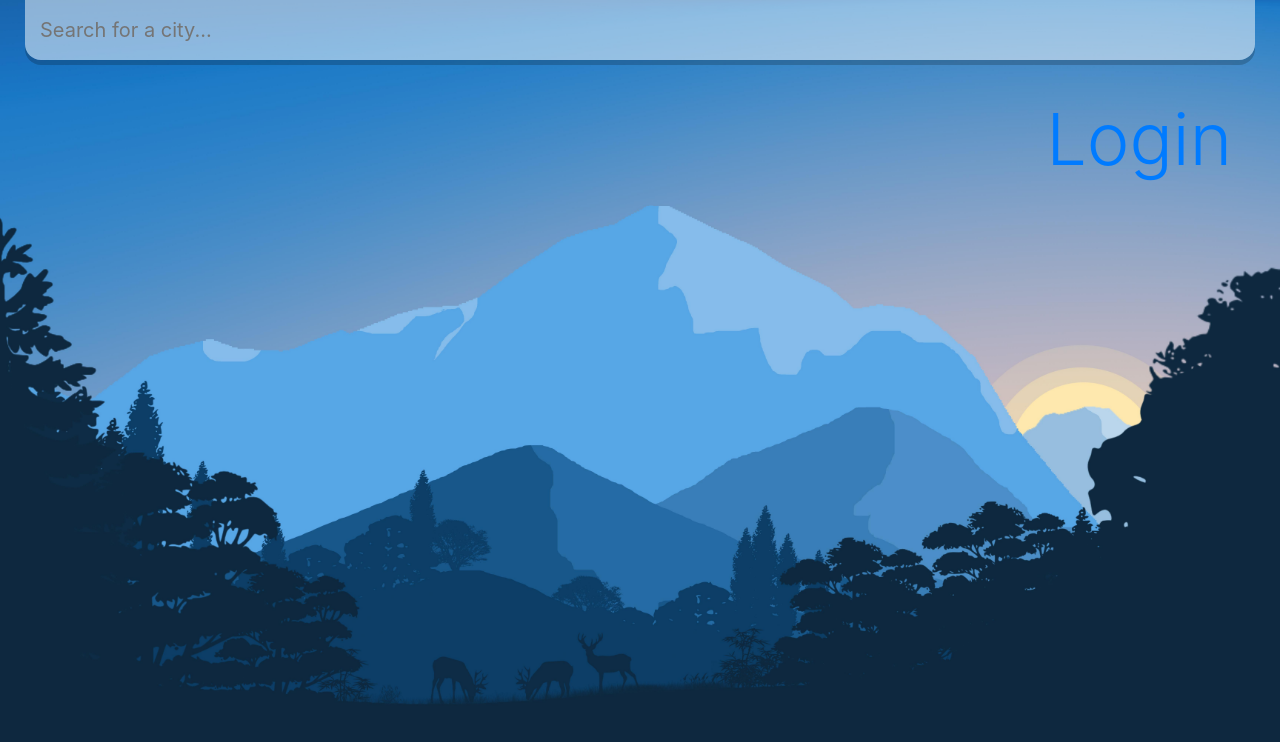
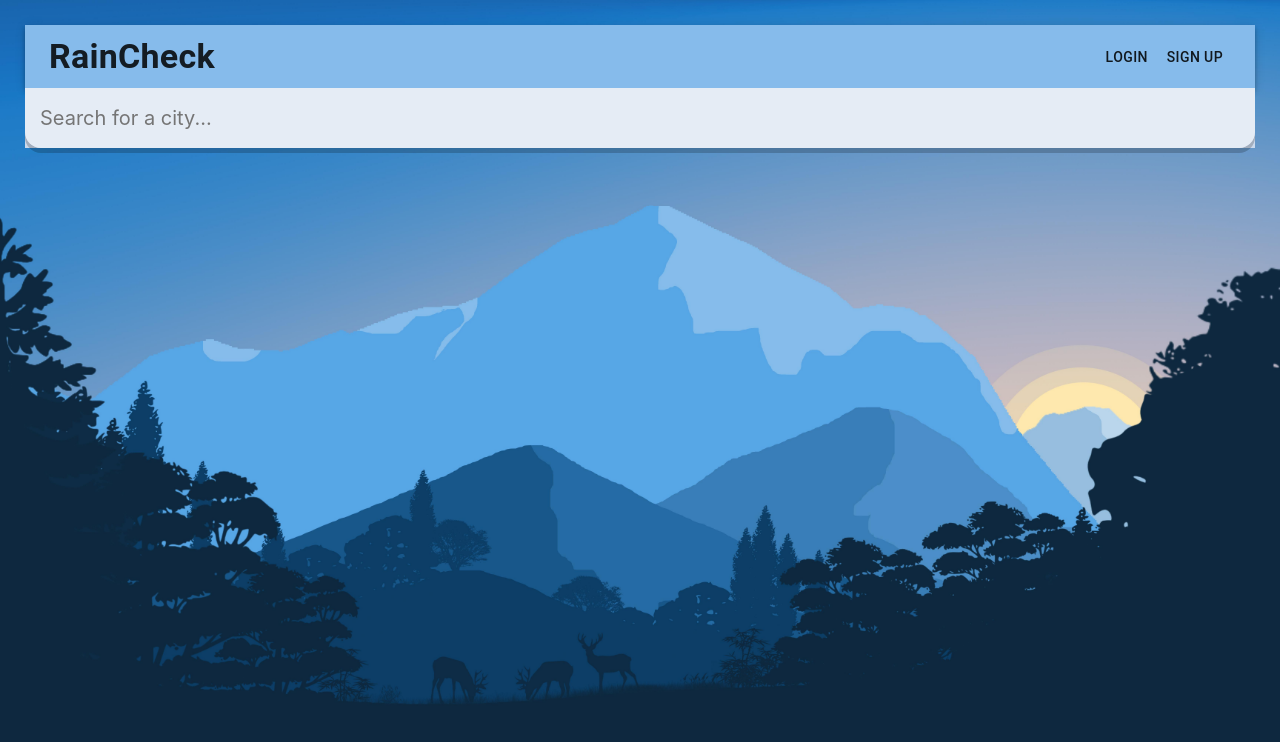
Before and after one commit to connor-giles/raincheck, a React app: page / in a window 1280 px wide. Built offline with nearby package versions, Linux system fonts and the light colour scheme; some packages are replaced by stand-ins of ours; no server answers.

Commit message:
Shada handing over to Dana half-done

```diff
--- a/src/components/Dashboard.js
+++ b/src/components/Dashboard.js
@@ -1,12 +1,42 @@
 import React, { useState } from 'react'
-import { Link } from "react-router-dom"
+import { makeStyles } from '@material-ui/core/styles';
+import AppBar from '@material-ui/core/AppBar';
+import Toolbar from '@material-ui/core/Toolbar';
+import Typography from '@material-ui/core/Typography';
+import Button from '@material-ui/core/Button';
+import IconButton from '@material-ui/core/IconButton';
+import MenuIcon from '@material-ui/icons/Menu';
+
 
 const weatherAPI = {
     key: "2a57815a865fa327116a8e960e80aa9e",
     base: "https://api.openweathermap.org/data/2.5/"
 }
 
+const useStyles = makeStyles((theme) => ({
+    root: {
+    fontWeight: 600,
+      flexGrow: 1,
+    },
+    navBar: {
+        fontWeight: 600,
+        backgroundColor: '#86bbeb'
+      },
+    menuButton: {
+      fontWeight: 600,
+      marginRight: theme.spacing(2),
+    },
+    title: {
+    fontWeight: 600,
+      flexGrow: 1,
+    },
+    button: {
+        fontWeight: 600
+    }
+  }));
+
 export default function Dashboard() {
+    const classes = useStyles();
 
     const [apiQuery, setApiQuery] = useState('');
     const [weather, setWeather] = useState({});
@@ -35,12 +65,22 @@ export default function Dashboard() {
         return `${day} ${date} ${month} ${year}`
     }
 
-
-
     return (
         <div className="app">
             <main>
 
+            <div className={classes.root}>
+                <AppBar className={classes.navBar} position="static">
+                    <Toolbar>
+                    <Typography variant='h4' className={classes.title}>
+                        RainCheck
+                    </Typography>
+                    <Button href='/login' color="white">Login</Button>
+                    <Button href='/signup' color="white">Sign Up</Button>
+                    </Toolbar>
+                </AppBar>
+            </div>
+            &nbsp;&nbsp;&nbsp;&nbsp;&nbsp;&nbsp;&nbsp;
             <div className="search-box">
                 <input
                 type="text"
@@ -68,9 +108,6 @@ export default function Dashboard() {
 
             </main>
 
-            <div className="display-3 w-100 text-right fixed-top mt-5 pt-5 pr-5">
-                <Link to="/login">Login</Link>
-            </div>
 
         </div>
     )
--- a/src/components/Login.js
+++ b/src/components/Login.js
@@ -2,6 +2,8 @@ import React, {useRef, useState } from 'react'
 import { Card, Form, Button, Container, Alert } from 'react-bootstrap'
 import { useAuth } from '../contexts/AuthContext.js'
 import { Link, useHistory } from "react-router-dom"
+import Image from '../assets/pic1.jpg';
+
 
 export default function Login() {
 
--- a/src/css/index.css
+++ b/src/css/index.css
@@ -15,7 +15,6 @@ body {
   transition: 0.4 ease-out;
 }
 
-
 main {
   min-width: 100vh;
   min-height: 100vh;
@@ -25,6 +24,7 @@ main {
 .search-box {
   width: 100%;
   margin: 0 0 75 px;
+  background-color: rgb(203, 217, 236);
 }
 
 .search-box .search-bar {
```
Also changed, not shown: 1 other file.
